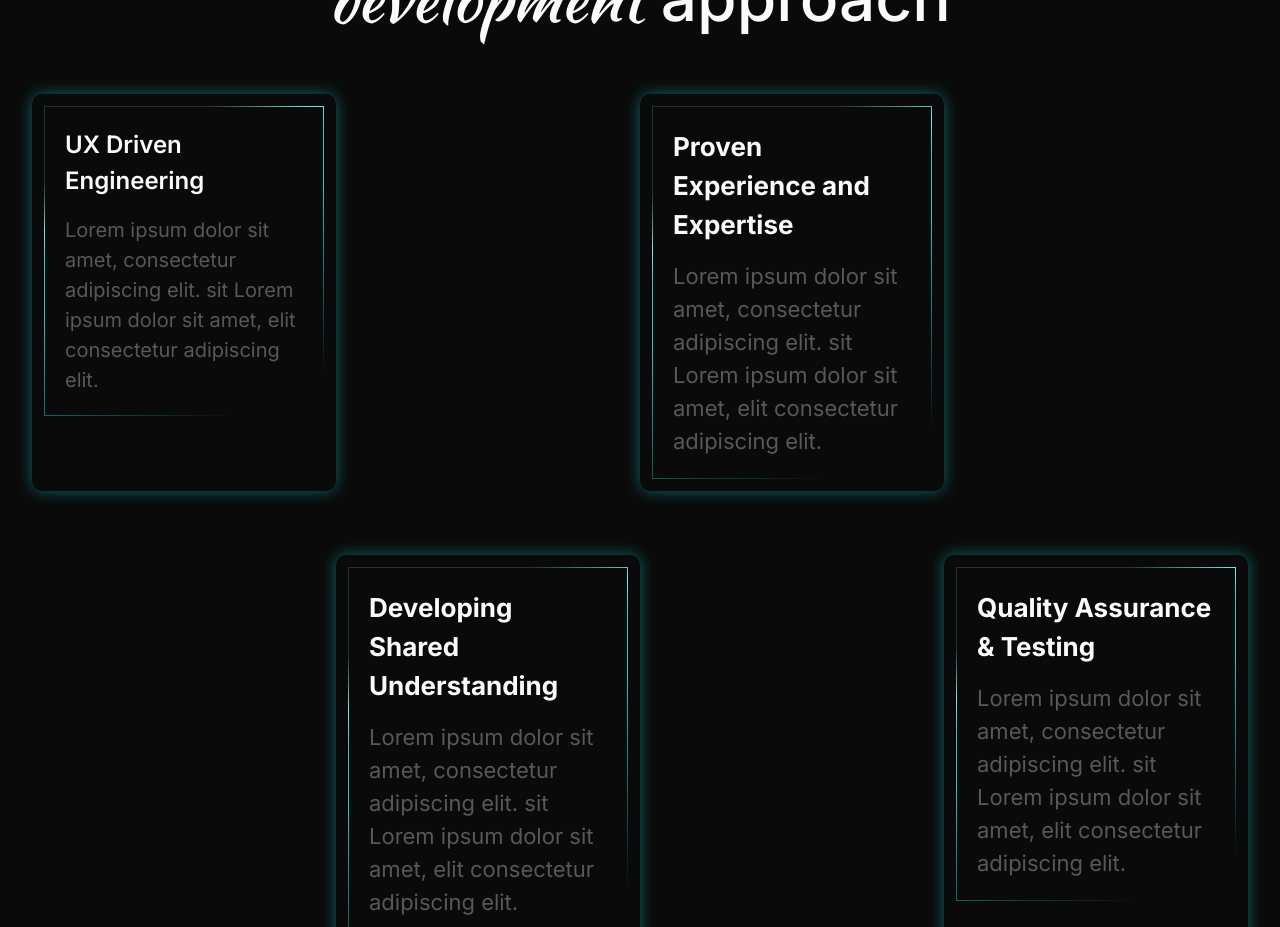
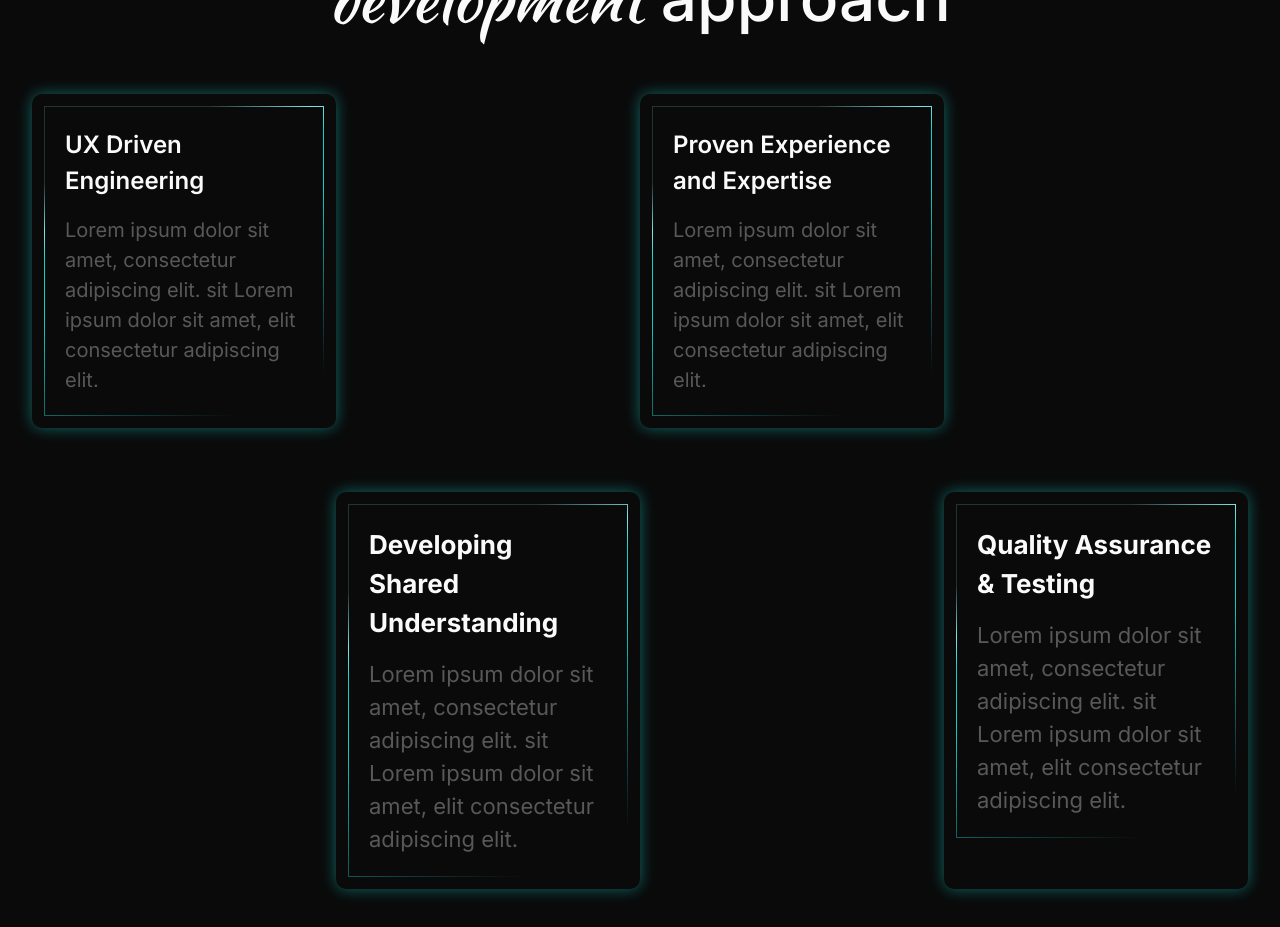
Before and after one commit to Roshen-Perera/ceylon-developers-portfolio, a Next.js app: page / in a window 1280 px wide. Shown: the part 1640-2567 px from the top of the page. Built offline with nearby package versions, Linux system fonts and the light colour scheme.

Commit message:
Refactor Approach component to replace paragraph tags with H5 for consistency

```diff
--- a/components/approach.tsx
+++ b/components/approach.tsx
@@ -24,13 +24,13 @@ const Approach = () => {
         <div></div>
         <div className="p-3 shadow-[0px_0px_15px_rgba(23,205,202,0.47)] rounded-lg">
           <div className="flex flex-col p-5 gradient-border rounded-2xl gap-4 ">
-            <p className="text-[26px] font-bold">
+            <H5 className="text-[26px] font-bold">
               Proven Experience and Expertise
-            </p>
-            <p className="text-[22px] text-[#585858]">
+            </H5>
+            <P className="text-[22px] text-[#585858]">
               Lorem ipsum dolor sit amet, consectetur adipiscing elit. sit Lorem
               ipsum dolor sit amet, elit consectetur adipiscing elit.{" "}
-            </p>
+            </P>
           </div>
         </div>
         <div></div>
```
